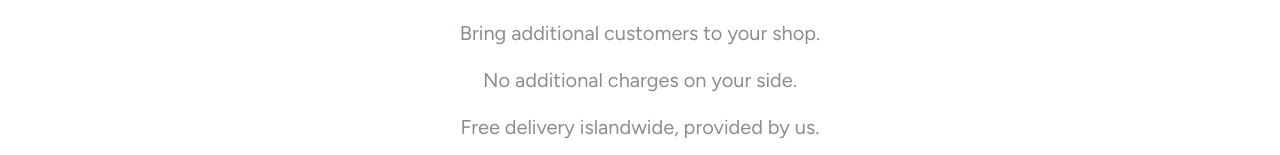
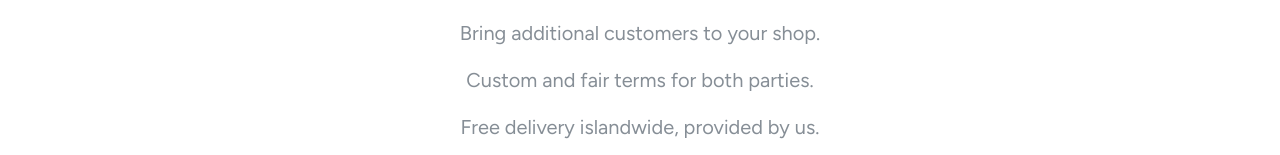
Before and after one commit to movemotiongraphics/giftkaki-website, a Next.js app: page /vendor in a window 1280 px wide. Shown: the part 784-939 px from the top of the page. Built offline with nearby package versions, Linux system fonts and the light colour scheme; a web font is replaced by a local one.

Commit message:
vendor text

```diff
--- a/pages/terms.tsx
+++ b/pages/terms.tsx
@@ -391,8 +391,8 @@ export default function Terms() {
                   <Box>
                     <Text fw={600}>5.1 Platform Fees</Text>
                     <List spacing="xs" mt="xs">
-                      <List.Item>Commission per successful transaction: 10%</List.Item>
-                      <List.Item>Payment processing fees: 2%</List.Item>
+                      <List.Item>Commission per successful transaction: 15%</List.Item>
+                      <List.Item>Payment processing fees: 1 - 2%</List.Item>
                       <List.Item>Additional service fees as applicable</List.Item>
                     </List>
                   </Box>
@@ -401,7 +401,7 @@ export default function Terms() {
                     <Text fw={600}>5.2 Payment Terms</Text>
                     <List spacing="xs" mt="xs">
                       <List.Item>Payments processed within 15 business days</List.Item>
-                      <List.Item>Minimum payout threshold: $500</List.Item>
+                      <List.Item>Minimum payout threshold: $100</List.Item>
                       <List.Item>All applicable taxes are your responsibility</List.Item>
                     </List>
                   </Box>
--- a/pages/vendor.tsx
+++ b/pages/vendor.tsx
@@ -55,7 +55,7 @@ export default function About() {
                   Bring additional customers to your shop.
                 </Text>
                 <Text fz="xl" c="gray" ta="center">
-                  No additional charges on your side.
+                  Custom and fair terms for both parties.
                 </Text>
                 <Text fz="xl" c="gray" ta="center">
                   Free delivery islandwide, provided by us.
```
